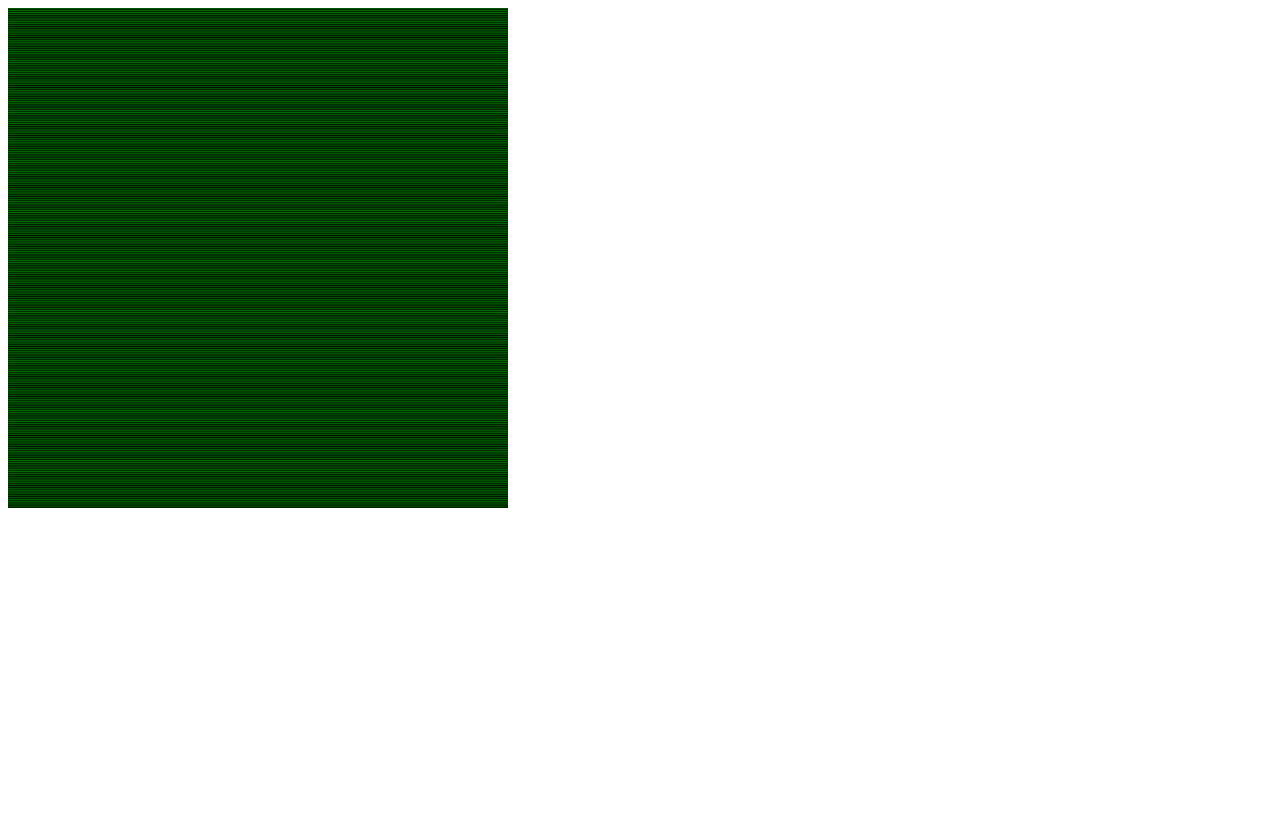
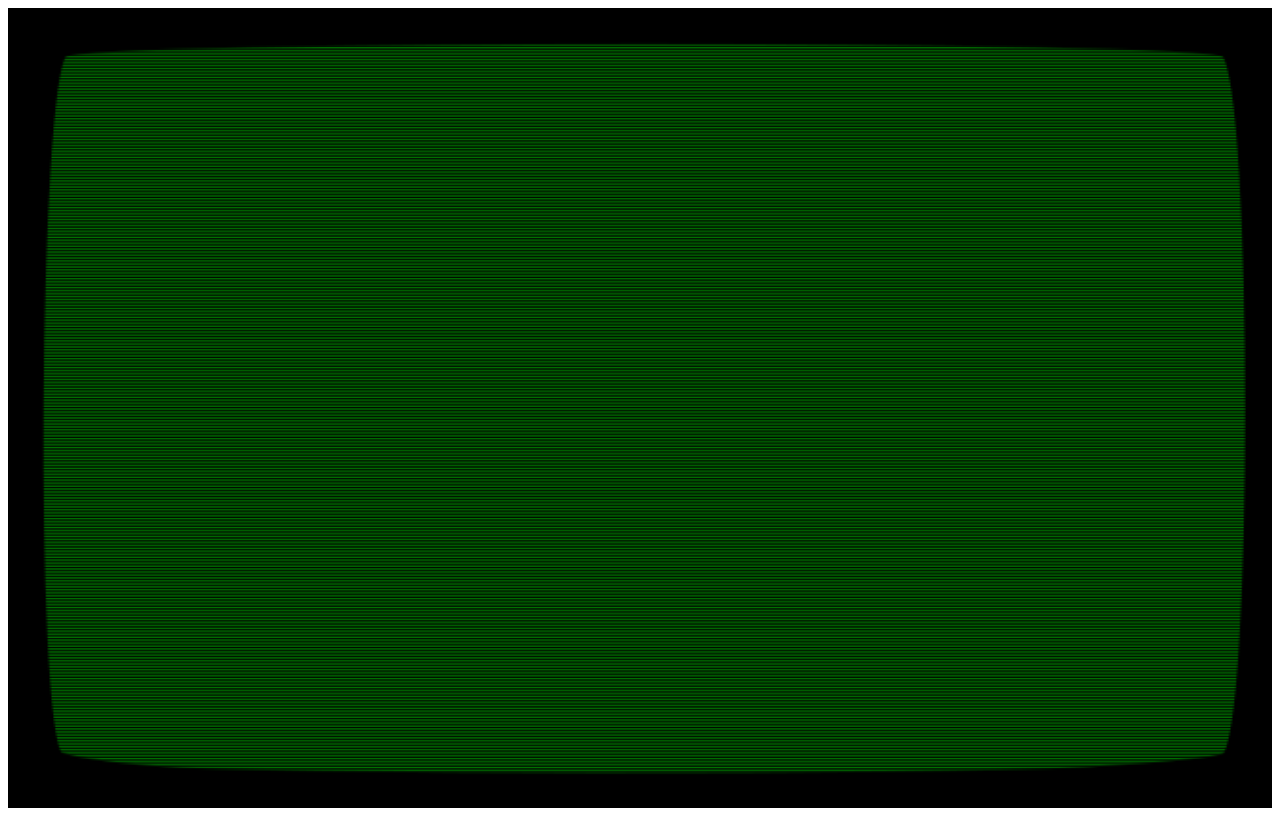
Before and after one commit to themistogenes/react-terminal-retro-style, a plain HTML site: page index.html in a window 1280 px wide. Drawn offline with Linux system fonts and the light colour scheme.

Commit message:
make screen fullscreen

```diff
--- a/index.html
+++ b/index.html
@@ -12,6 +12,7 @@
 <body>
   <div id="screen">
     <img src="scanlines.png" id="scan">
+    <img src="bezel.png" id="bezel">
   </div>
 </body>
 </html>
--- a/styles.css
+++ b/styles.css
@@ -1,16 +1,17 @@
 * {
   font-family: "JetBrains Mono", monospace;
   font-size: 1rem;
+  overflow: hidden;
 }
 
 #screen {
   position: relative;
-  width: 500px;
-  height: 500px;
+  height: 100vh;
+  box-sizing: border-box;
   background-color: green;
 }
 
-#scan {
+#scan, #bezel {
   position: absolute;
   width: 100%;
   height: 100%;
```
